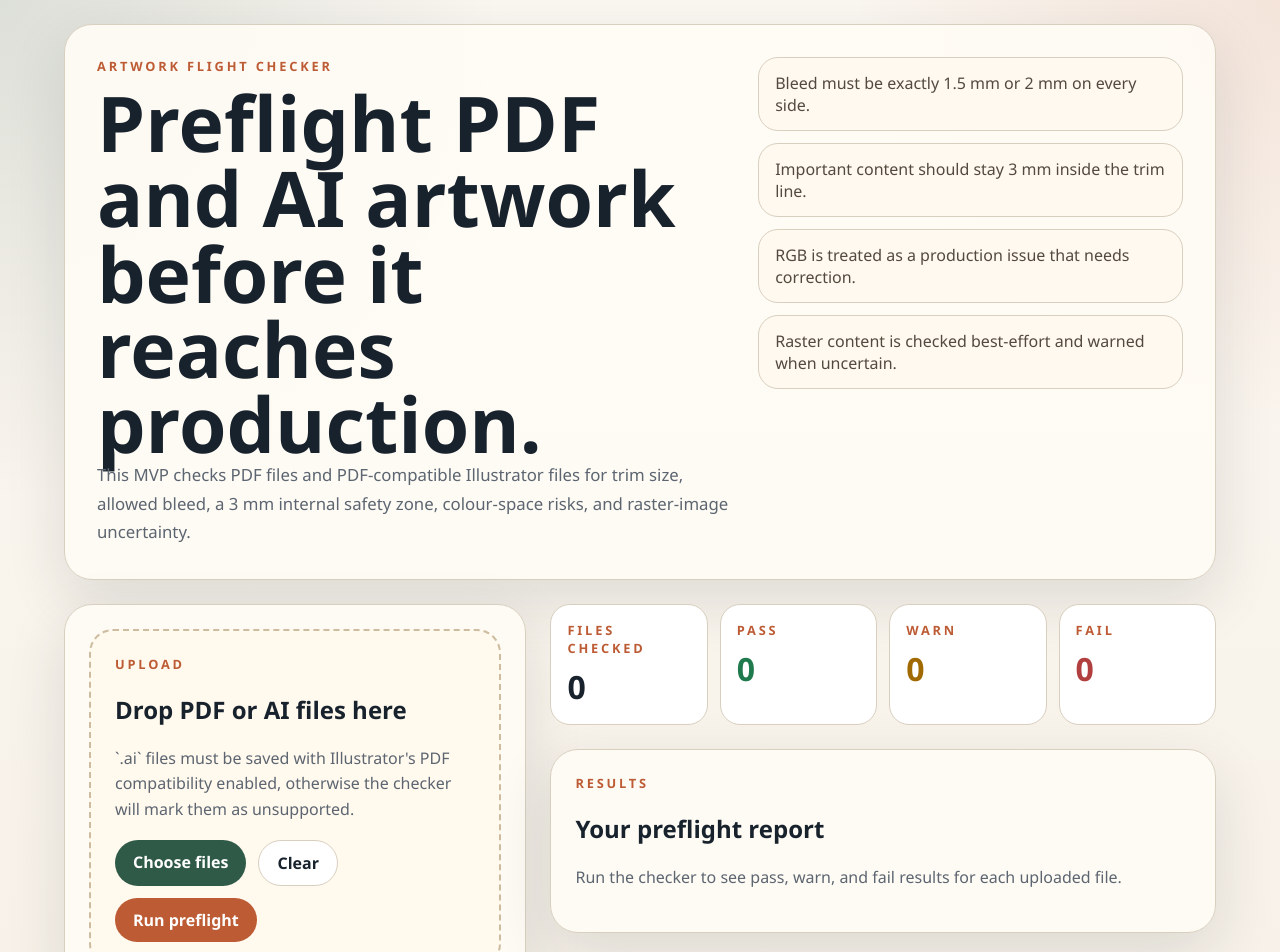
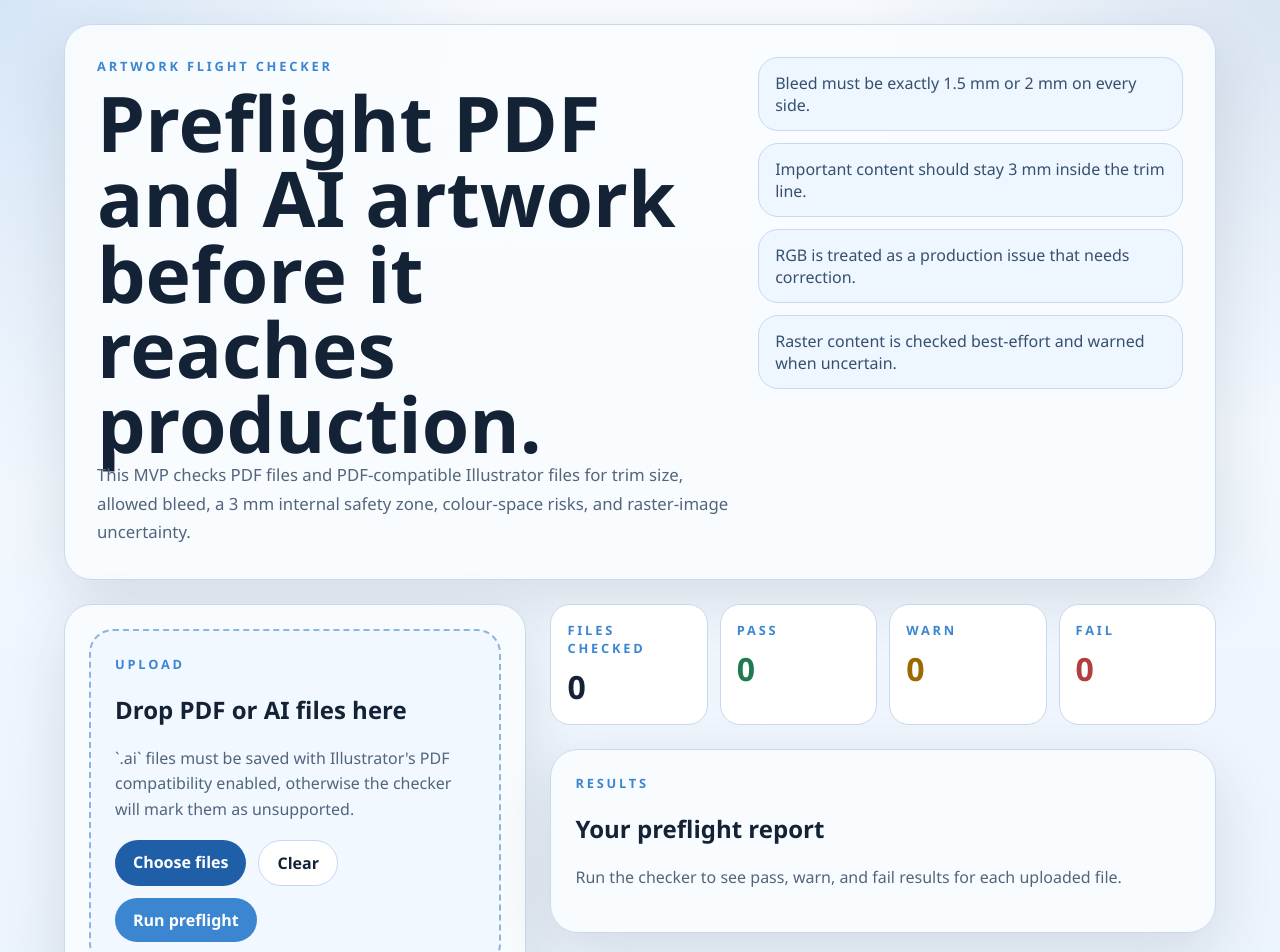
Before and after one commit to stuartmahony67-pixel/flight-checker, a Next.js app: page / in a window 1280 px wide. Shown: the top 952 px of the page. Built offline with nearby package versions, Linux system fonts and the light colour scheme.

Commit message:
Update app theme to blue

```diff
--- a/app/globals.css
+++ b/app/globals.css
@@ -1,15 +1,15 @@
 :root {
   color-scheme: light;
-  --bg: #f6f0e6;
-  --card: rgba(255, 252, 246, 0.92);
-  --line: #d8cfbf;
-  --ink: #18222d;
-  --muted: #5c6570;
+  --bg: #e8f1fb;
+  --card: rgba(250, 253, 255, 0.92);
+  --line: #c8d9ee;
+  --ink: #132235;
+  --muted: #53657b;
   --green: #1f7a4d;
-  --amber: #a06a00;
+  --amber: #9a6a00;
   --red: #b13f3f;
-  --accent: #2f5a48;
-  --accent-2: #bd5b34;
+  --accent: #1f5fa8;
+  --accent-2: #3c86d1;
 }
 
 * {
@@ -24,9 +24,9 @@ body {
 body {
   margin: 0;
   background:
-    radial-gradient(circle at top left, rgba(47, 90, 72, 0.15), transparent 28%),
-    radial-gradient(circle at top right, rgba(189, 91, 52, 0.12), transparent 24%),
-    linear-gradient(180deg, #fbf7f1 0%, var(--bg) 100%);
+    radial-gradient(circle at top left, rgba(60, 134, 209, 0.18), transparent 28%),
+    radial-gradient(circle at top right, rgba(31, 95, 168, 0.14), transparent 24%),
+    linear-gradient(180deg, #f8fbff 0%, var(--bg) 100%);
   color: var(--ink);
   font-family: "Segoe UI", ui-sans-serif, system-ui, sans-serif;
 }
@@ -87,9 +87,9 @@ input {
 .rule-card {
   border: 1px solid var(--line);
   border-radius: 20px;
-  background: #fff9ef;
+  background: #eef6ff;
   padding: 14px 16px;
-  color: #534a3f;
+  color: #36506e;
 }
 
 .content-grid {
@@ -104,10 +104,10 @@ input {
 }
 
 .drop-zone {
-  border: 2px dashed #cdbc9f;
+  border: 2px dashed #8eb5de;
   border-radius: 24px;
   padding: 24px;
-  background: rgba(255, 248, 236, 0.74);
+  background: rgba(239, 247, 255, 0.8);
 }
 
 .button-row {
@@ -159,7 +159,7 @@ input {
 .error {
   margin-top: 14px;
   border: 1px solid #f2c2c2;
-  background: #fff0f0;
+  background: #fff4f4;
   color: #8f2e2e;
   border-radius: 18px;
   padding: 12px 14px;
@@ -262,8 +262,8 @@ input {
 }
 
 .pill-soft {
-  background: #f4efe6;
-  color: #655a49;
+  background: #edf4fd;
+  color: #45617f;
 }
 
 .result-body {
@@ -295,7 +295,7 @@ input {
 .page-preview-shell {
   border: 1px solid var(--line);
   border-radius: 20px;
-  background: #fffdf8;
+  background: #f8fbff;
   padding: 14px;
 }
 
@@ -312,7 +312,7 @@ input {
   margin-top: 12px;
   border-radius: 16px;
   overflow: hidden;
-  background: #f0ece3;
+  background: #e7f0fb;
   border: 1px solid var(--line);
 }
 
@@ -385,7 +385,7 @@ input {
   display: flex;
   align-items: center;
   justify-content: center;
-  background: rgba(246, 240, 230, 0.78);
+  background: rgba(232, 241, 251, 0.8);
   color: var(--muted);
   font-weight: 700;
 }
@@ -424,7 +424,7 @@ input {
 
 .page-box {
   border-radius: 16px;
-  background: #f8f3ea;
+  background: #eef5fd;
   padding: 12px 14px;
 }
 
```
